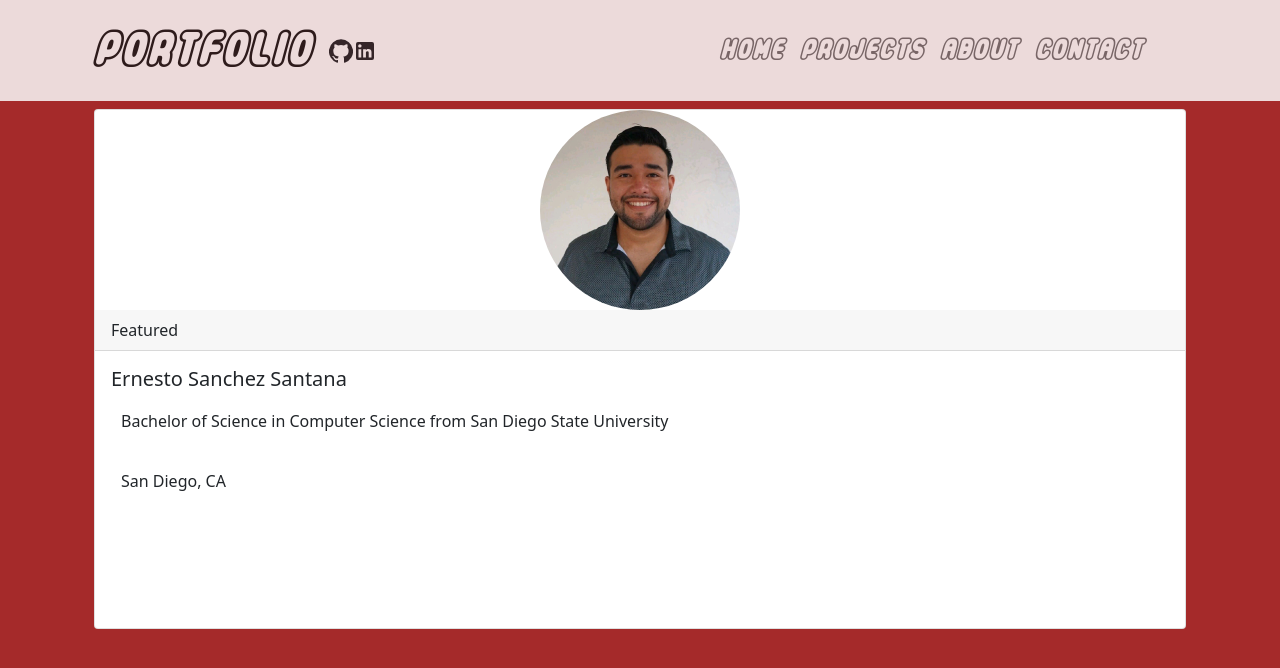
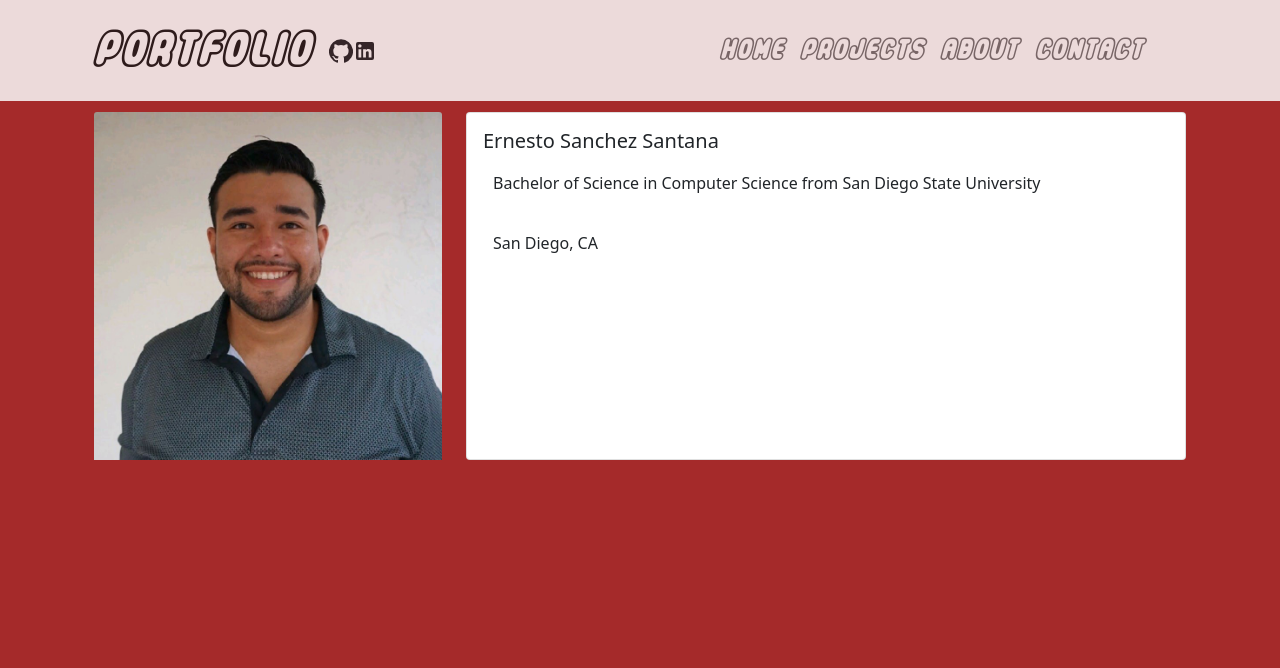
Before and after one commit to kooalaproductions/me-website, a React (Create React App) app in the folder portfolio/: page / in a window 1280 px wide. Shown: the top 668 px of the page. Built offline with nearby package versions, Linux system fonts and the light colour scheme.

Commit message:
updated homepage with profile pic

```diff
--- a/portfolio/src/components/Home.js
+++ b/portfolio/src/components/Home.js
@@ -29,13 +29,16 @@ class Home extends Component{
                     <Navigation></Navigation>
                     </Row>
 
-                    <Container>
+                    <Container className='profile-container'>
                         <Row>
-                            <Col>
 
+                        <Col><Card.Img className="profile-pic" variant="top" src={portfolioPic} alt="Avatar"/></Col>
+
+
+
+
+                    <Col xs={8}>
                     <Card className="card-whole">
-                    <Card.Img className="profile-pic" variant="top" src={portfolioPic} alt="Avatar"/>
-                        <Card.Header>Featured</Card.Header>
                         <Card.Body>
                             <Card.Title>Ernesto Sanchez Santana</Card.Title>
                             <Card.Text>
@@ -45,9 +48,12 @@ class Home extends Component{
                             San Diego, CA
                             </Card.Text>
                         </Card.Body>
-                    </Card>
+                        </Card>
+                    </Col>
 
-                            </Col>
+
+
+
                         </Row>
                     </Container>
 
--- a/portfolio/src/css/home.css
+++ b/portfolio/src/css/home.css
@@ -18,14 +18,14 @@ body, html{
     background-color: brown;
 }
 
+.profile-container{
+    margin-top: 10%;
+}
  .card-whole{
     width: 100% !important;
-    margin-top: 10%;
 }
 
 .profile-pic{
-    border-radius: 50%;
-    border-top: 50%;
     vertical-align: middle;
     margin-left: auto;
   margin-right: auto;
@@ -33,5 +33,5 @@ body, html{
 }
 
 .card-img-top{
-    width: 200px;
+    width: 100%
 }
```
